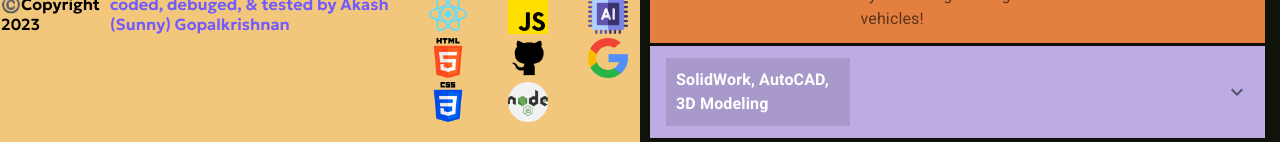
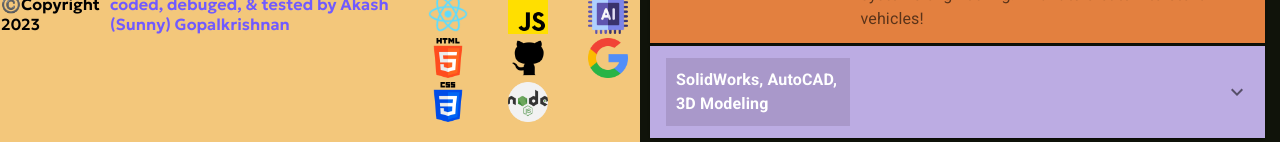
Before and after one commit to AGprofessional/Redesigned-portfolio-website-of-2023, a React (Create React App) app: page / in a window 1280 px wide. Shown: the part 658-800 px from the top of the page. Built offline with nearby package versions, Linux system fonts and the light colour scheme.

Commit message:
fixed spelling error

```diff
--- a/src/newlayout/AccordianEngineering.js
+++ b/src/newlayout/AccordianEngineering.js
@@ -254,7 +254,7 @@ export default function AccordianEngineering() {
         >
           <Typography sx={{ width: '33%', flexShrink: 0 }}>
           <div style={{display:"inline-block", padding:"10px", backgroundColor:"#A998CAff", color:"white"}}>
-                <b>SolidWork, AutoCAD, 3D Modeling
+                <b>SolidWorks, AutoCAD, 3D Modeling
 
                 </b>
             </div> </Typography>
```
